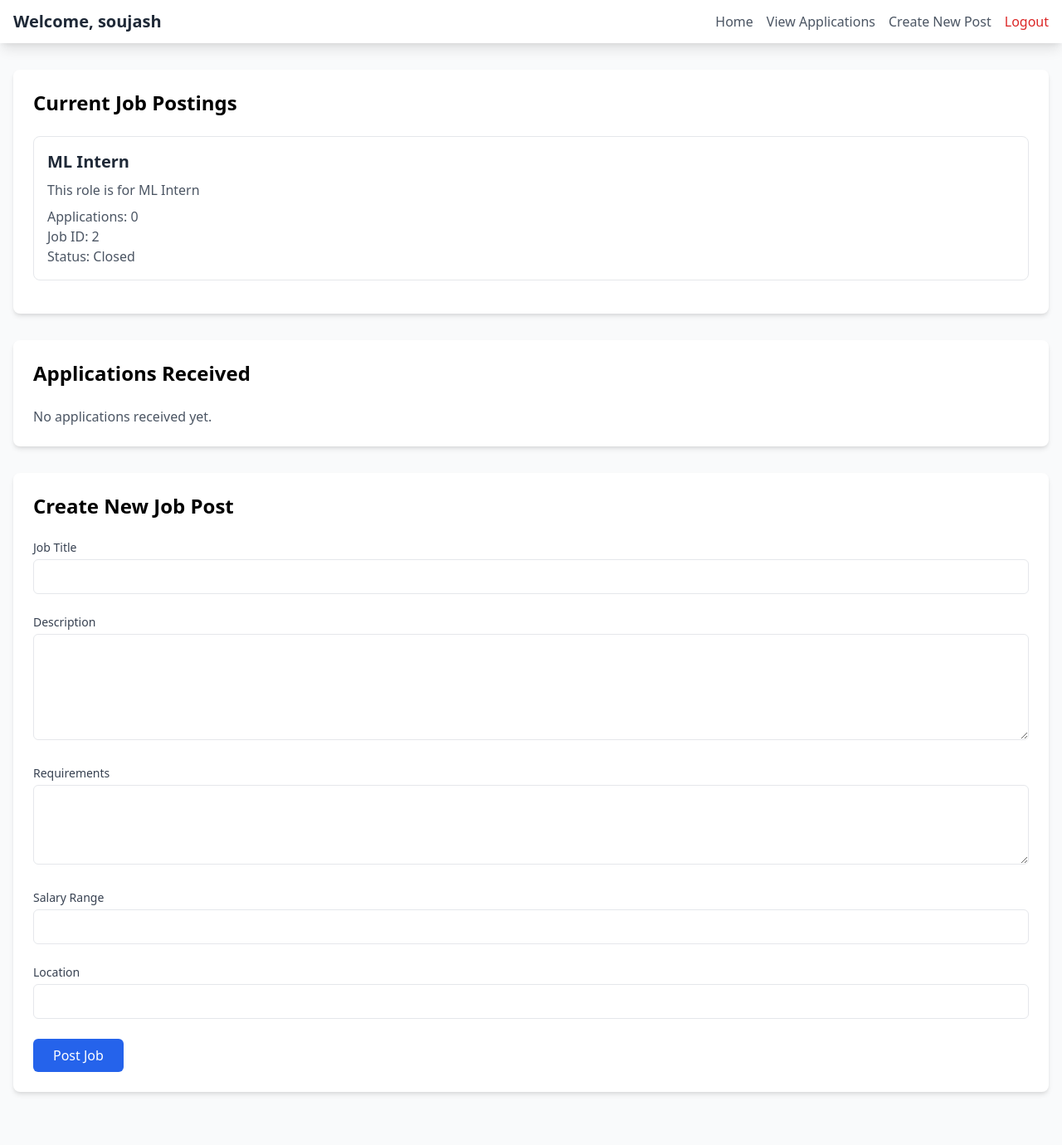
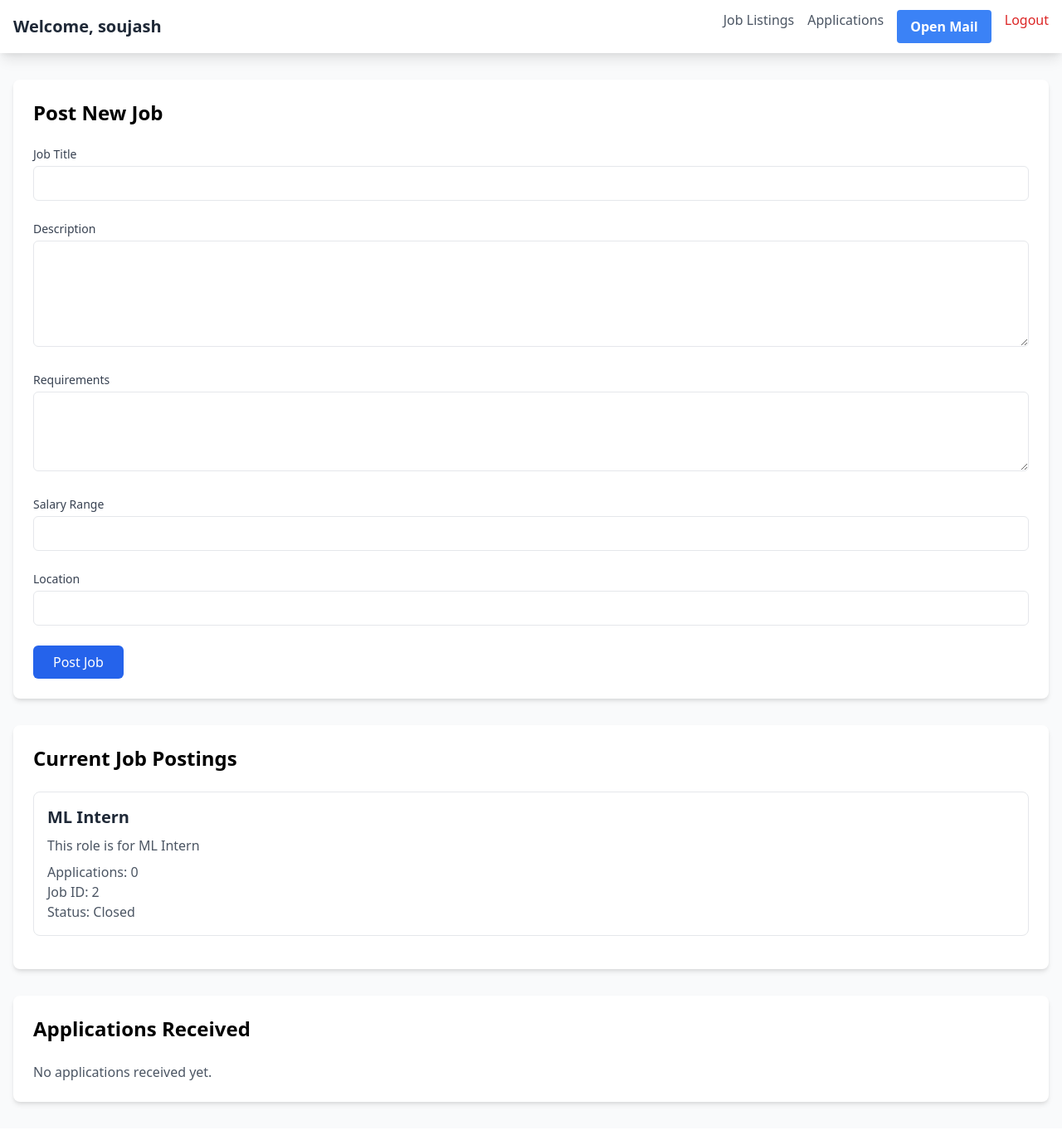
Before and after one commit to Soujash-123/linkedin_dbms, a Flask app: page /company/dashboard in a window 1280 px wide. Shown: the whole page at 83% size. After the commit the page ends 1333 px from the top, so only its background shows below. Run offline with Flask 3, Linux system fonts and the light colour scheme; a user stored in the database is signed in; data comes from the database, SQL or seed files in the repository.

Commit message:
Update company_dashboard.html

```diff
--- a/templates/company_dashboard.html
+++ b/templates/company_dashboard.html
@@ -7,14 +7,27 @@
     <link href="https://cdnjs.cloudflare.com/ajax/libs/tailwindcss/2.2.19/tailwind.min.css" rel="stylesheet">
 </head>
 <body class="bg-gray-50">
+    {% with messages = get_flashed_messages(with_categories=True) %}
+  {% if messages %}
+    <ul class="flashes">
+      {% for category, message in messages %}
+        <li class="flash {{ category }}">{{ message }}</li>
+      {% endfor %}
+    </ul>
+  {% endif %}
+{% endwith %}
+
     <nav class="bg-white shadow-lg">
         <div class="max-w-7xl mx-auto px-4 py-3">
             <div class="flex justify-between items-center">
                 <h1 class="text-xl font-bold text-gray-800">Welcome, {{ session.company_name }}</h1>
                 <div class="flex space-x-4">
-                    <a href="#home" class="text-gray-600 hover:text-gray-900">Home</a>
-                    <a href="#view-applications" class="text-gray-600 hover:text-gray-900">View Applications</a>
-                    <a href="#create-new-post" class="text-gray-600 hover:text-gray-900">Create New Post</a>
+                    <a href="#job-listings" class="text-gray-600 hover:text-gray-900">Job Listings</a>
+                    <a href="#applications" class="text-gray-600 hover:text-gray-900">Applications</a>
+                    <a href="{{ url_for('open_company_mail') }}"
+                       class="bg-blue-500 hover:bg-blue-700 text-white font-bold py-2 px-4 rounded">
+                        Open Mail
+                    </a>
                     <a href="{{ url_for('company_logout') }}" class="text-red-600 hover:text-red-800">Logout</a>
                 </div>
             </div>
@@ -22,7 +35,54 @@
     </nav>
 
     <main class="max-w-7xl mx-auto px-4 py-8">
-        <!-- Home Section -->
+        <section id="post-job" class="bg-white rounded-lg shadow-md p-6 mb-8">
+            <h2 class="text-2xl font-bold mb-6">Post New Job</h2>
+            <form action="{{ url_for('post_job') }}" method="POST" class="space-y-6">
+                <div class="form-group">
+                    <label for="job_title" class="block text-sm font-medium text-gray-700 mb-1">Job Title</label>
+                    <input type="text"
+                           id="job_title"
+                           name="job_title"
+                           required
+                           class="w-full p-2 border rounded-md">
+                </div>
+                <div class="form-group">
+                    <label for="description" class="block text-sm font-medium text-gray-700 mb-1">Description</label>
+                    <textarea id="description"
+                              name="description"
+                              required
+                              class="w-full p-2 border rounded-md h-32"></textarea>
+                </div>
+                <div class="form-group">
+                    <label for="requirements" class="block text-sm font-medium text-gray-700 mb-1">Requirements</label>
+                    <textarea id="requirements"
+                              name="requirements"
+                              required
+                              class="w-full p-2 border rounded-md h-24"></textarea>
+                </div>
+                <div class="form-group">
+                    <label for="salary_range" class="block text-sm font-medium text-gray-700 mb-1">Salary Range</label>
+                    <input type="text"
+                           id="salary_range"
+                           name="salary_range"
+                           required
+                           class="w-full p-2 border rounded-md">
+                </div>
+                <div class="form-group">
+                    <label for="location" class="block text-sm font-medium text-gray-700 mb-1">Location</label>
+                    <input type="text"
+                           id="location"
+                           name="location"
+                           required
+                           class="w-full p-2 border rounded-md">
+                </div>
+                <button type="submit"
+                        class="bg-blue-600 text-white px-6 py-2 rounded-md hover:bg-blue-700 transition duration-200">
+                    Post Job
+                </button>
+            </form>
+        </section>
+
         <section id="home" class="bg-white rounded-lg shadow-md p-6 mb-8">
             <h2 class="text-2xl font-bold mb-6">Current Job Postings</h2>
             {% if job_listings %}
@@ -50,8 +110,8 @@
             {% endif %}
         </section>
 
-        <!-- View Applications Section -->
-        <section id="view-applications" class="bg-white rounded-lg shadow-md p-6 mb-8">
+
+        <section id="applications" class="bg-white rounded-lg shadow-md p-6">
             <h2 class="text-2xl font-bold mb-6">Applications Received</h2>
             {% if applications %}
                 {% for app in applications %}
@@ -79,7 +139,7 @@
                         </a>
                         <form action="{{ url_for('update_application_status') }}" method="POST" class="flex flex-col space-y-2">
                             <input type="hidden" name="application_id" value="{{ app.id }}">
-                            <!-- Status Radio Buttons -->
+
                             <div class="flex space-x-2">
                               <label class="flex items-center">
                                 <input type="radio" name="status" value="Pending" class="form-radio h-5 w-5 text-blue-600" {% if app.status == 'Pending' %}checked{% endif %}>
@@ -98,12 +158,21 @@
                                 <span class="ml-2 text-gray-700">Rejected</span>
                               </label>
                             </div>
+
+                            <div class="flex space-x-2">
+                              <label for="remarks" class="text-gray-700 font-medium">Remarks:</label>
+                              <textarea name="remarks" id="remarks" rows="2" class="border border-gray-300 rounded-md px-3 py-2 w-full"></textarea>
+                            </div>
+
+                            <div class="flex space-x-2">
+                              <label for="password" class="text-gray-700 font-medium">Confirm Password:</label>
+                              <input type="password" name="password" id="password" class="border border-gray-300 rounded-md px-3 py-2 w-full">
+                            </div>
+
                             <button type="submit" class="bg-blue-500 hover:bg-blue-700 text-white font-bold py-2 px-4 rounded-md">
                               Update Application Status
                             </button>
                           </form>
-                        <!-- Close Application Button -->
-
                     </div>
                     <p class="text-xs text-gray-500 mt-4">Applied on: {{ app.created_at }}</p>
                 </div>
@@ -112,36 +181,6 @@
                 <p class="text-gray-600">No applications received yet.</p>
             {% endif %}
         </section>
-
-        <!-- Create New Post Section -->
-        <section id="create-new-post" class="bg-white rounded-lg shadow-md p-6 mb-8">
-            <h2 class="text-2xl font-bold mb-6">Create New Job Post</h2>
-            <form action="{{ url_for('post_job') }}" method="POST" class="space-y-6">
-                <div class="form-group">
-                    <label for="job_title" class="block text-sm font-medium text-gray-700 mb-1">Job Title</label>
-                    <input type="text" id="job_title" name="job_title" required class="w-full p-2 border rounded-md">
-                </div>
-                <div class="form-group">
-                    <label for="description" class="block text-sm font-medium text-gray-700 mb-1">Description</label>
-                    <textarea id="description" name="description" required class="w-full p-2 border rounded-md h-32"></textarea>
-                </div>
-                <div class="form-group">
-                    <label for="requirements" class="block text-sm font-medium text-gray-700 mb-1">Requirements</label>
-                    <textarea id="requirements" name="requirements" required class="w-full p-2 border rounded-md h-24"></textarea>
-                </div>
-                <div class="form-group">
-                    <label for="salary_range" class="block text-sm font-medium text-gray-700 mb-1">Salary Range</label>
-                    <input type="text" id="salary_range" name="salary_range" required class="w-full p-2 border rounded-md">
-                </div>
-                <div class="form-group">
-                    <label for="location" class="block text-sm font-medium text-gray-700 mb-1">Location</label>
-                    <input type="text" id="location" name="location" required class="w-full p-2 border rounded-md">
-                </div>
-                <button type="submit" class="bg-blue-600 text-white px-6 py-2 rounded-md hover:bg-blue-700 transition duration-200">
-                    Post Job
-                </button>
-            </form>
-        </section>
     </main>
 </body>
 </html>
```
Lines whose indentation alone changed are shown as unchanged.
